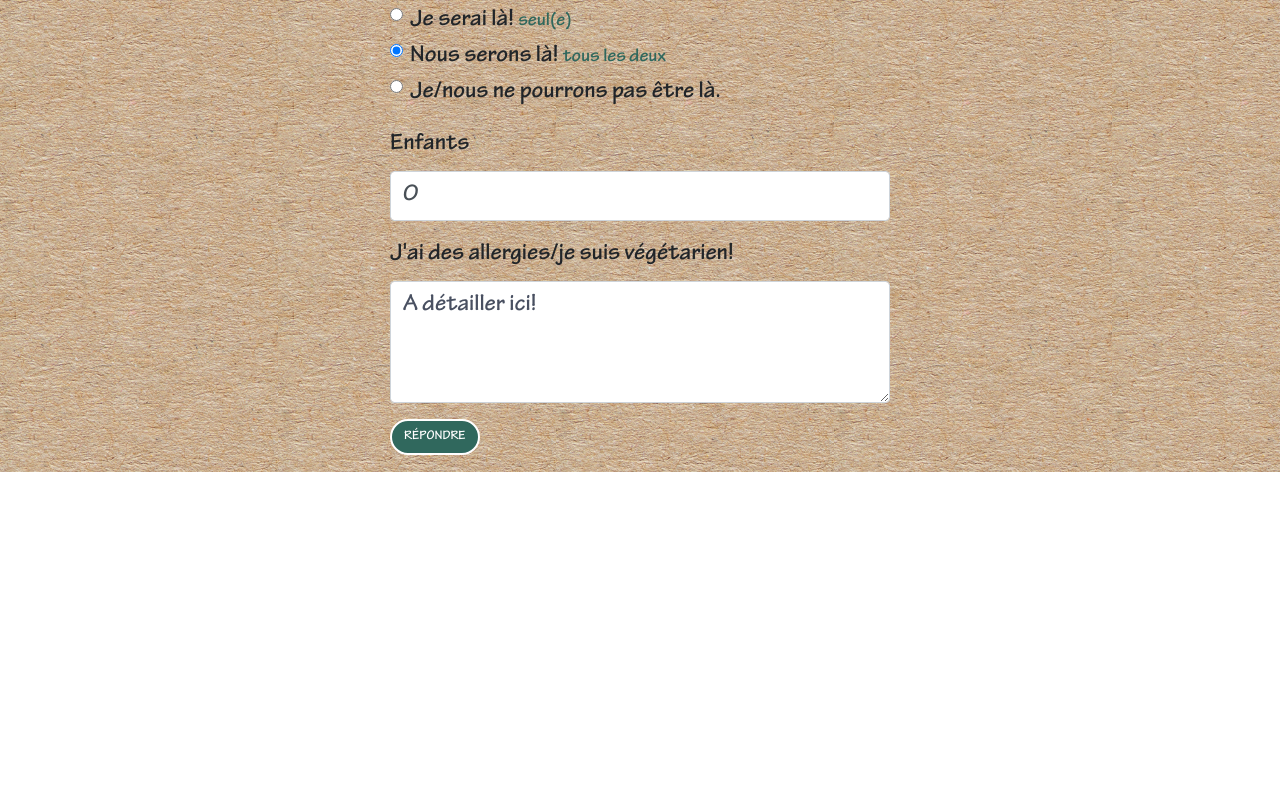
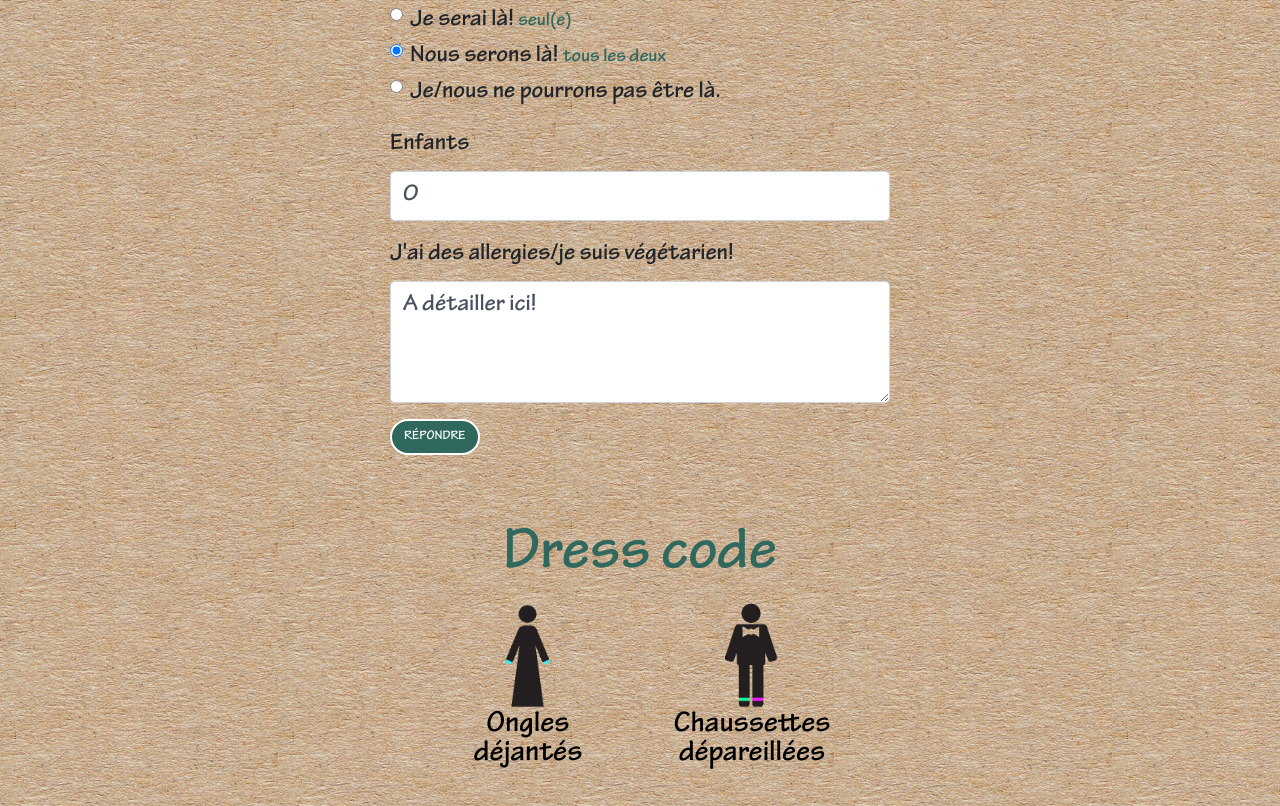
Before and after one commit to quilicicf/WeddingWebsite, a website built with Parcel: page index.html in a window 1280 px wide. Shown: the part 1355-2161 px from the top of the page. Before the commit the page ends 1827 px from the top, so only its background shows below. Built offline with nearby package versions, Linux system fonts and the light colour scheme.

Commit message:
:new: Add dress code

```diff
--- a/index.html
+++ b/index.html
@@ -121,5 +121,23 @@
   </form>
 </section>
 
+<section class="dress-code">
+  <h1>Dress code</h1>
+  <div class="images">
+    <div class="image">
+      <div class="image-holder">
+        <img src="./src/img/bride.png" alt="Bride">
+      </div>
+      <p>Ongles<br>déjantés</p>
+    </div>
+    <div class="image">
+      <div class="image-holder">
+        <img src="./src/img/groom.png" alt="Groom">
+      </div>
+      <p>Chaussettes<br>dépareillées</p>
+    </div>
+  </div>
+</section>
+
 </body>
 </html>
--- /dev/null
+++ b/src/sass/dress-code.scss
@@ -0,0 +1,31 @@
+$image-size: 7rem;
+
+.dress-code {
+  display: flex;
+  flex-direction: column;
+  align-items: center;
+  justify-content: center;
+  margin-bottom: 2rem;
+
+  .images {
+    display: flex;
+    flex-direction: row;
+    align-items: center;
+    justify-content: center;
+
+    .image {
+      width: 2 * $image-size;
+      text-align: center;
+    }
+
+    .image-holder {
+      display: flex;
+      flex-direction: row;
+      justify-content: center;
+    }
+
+    img {
+      height: $image-size;
+    }
+  }
+}
--- a/src/sass/style.scss
+++ b/src/sass/style.scss
@@ -11,6 +11,7 @@
 @import "./navbar";
 @import "./save-the-date";
 @import "./rsvp";
+@import "./dress-code";
 
 
 body, html {
```
Also changed, not shown: src/img/bride.png (added), src/img/groom.png (added).
